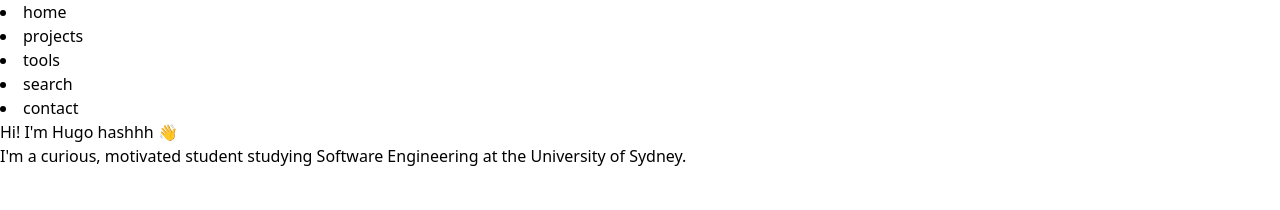
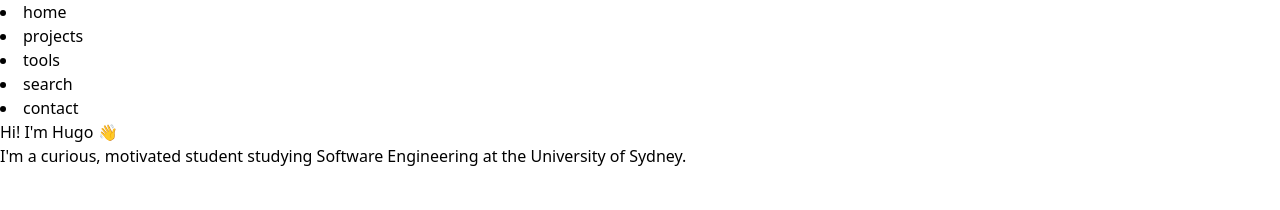
Before and after one commit to hugojjohnson/hugojjohnson.github.io, a React (Vite) app: page /#/ in a window 1280 px wide. Shown: the top 210 px of the page. Built offline with nearby package versions, Linux system fonts and the light colour scheme; a web font is replaced by a local one.

Commit message:
changed title back to normal

```diff
--- a/src/components/main/Hero.tsx
+++ b/src/components/main/Hero.tsx
@@ -2,7 +2,7 @@ export default function Hero() {
     return (<><div className="w-full h-[50vh]">
         <div className="max-w-screen-xl h-screen mx-auto flex flex-col justify-center items-center">
             <div className=" flex flex-col md:flex-row items-center">
-                <h1 className="text-5xl sm:text-8xl drop-shadow-lg">Hi! I'm Hugo hashhh 👋</h1>
+                <h1 className="text-5xl sm:text-8xl drop-shadow-lg">Hi! I'm Hugo 👋</h1>
             </div>
             <p className="mt-10 text-xl text-center px-4 pb-48">I'm a curious, motivated student studying Software Engineering at the University of Sydney.</p>
         </div>
```
